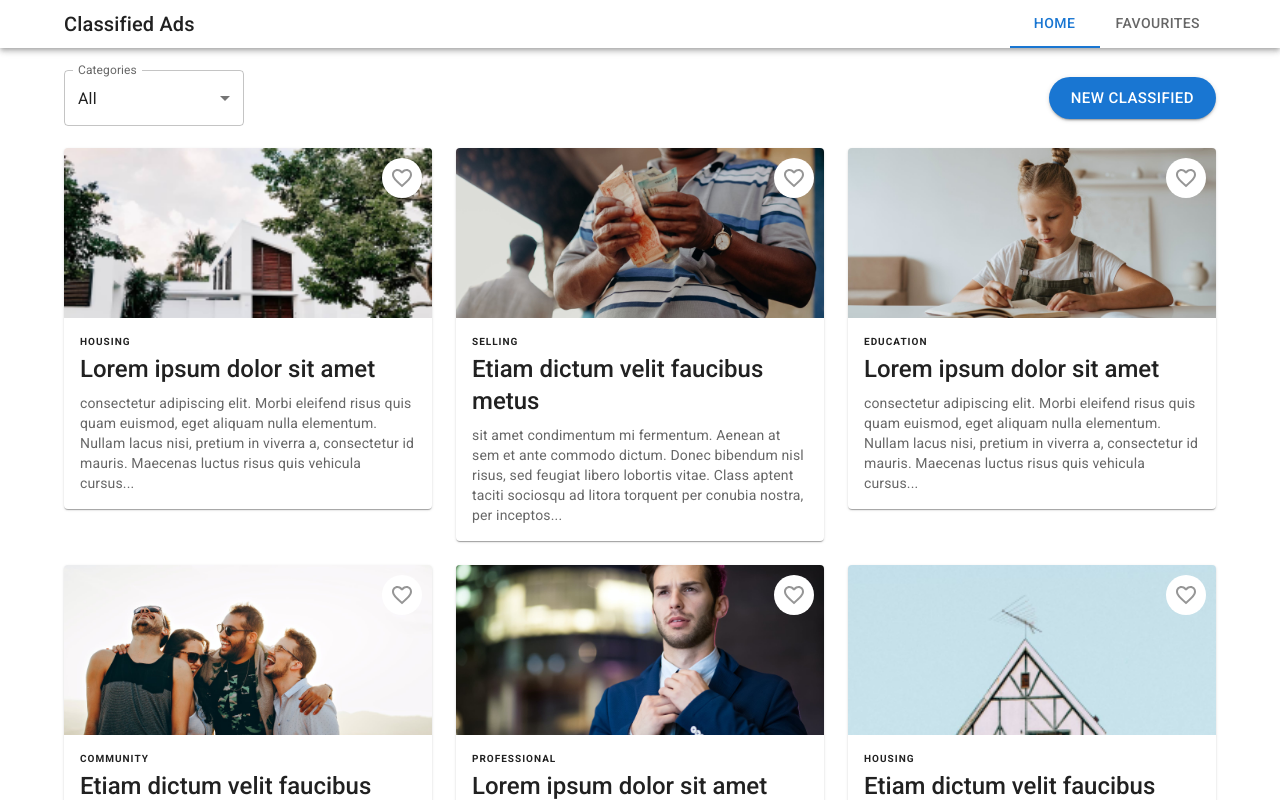
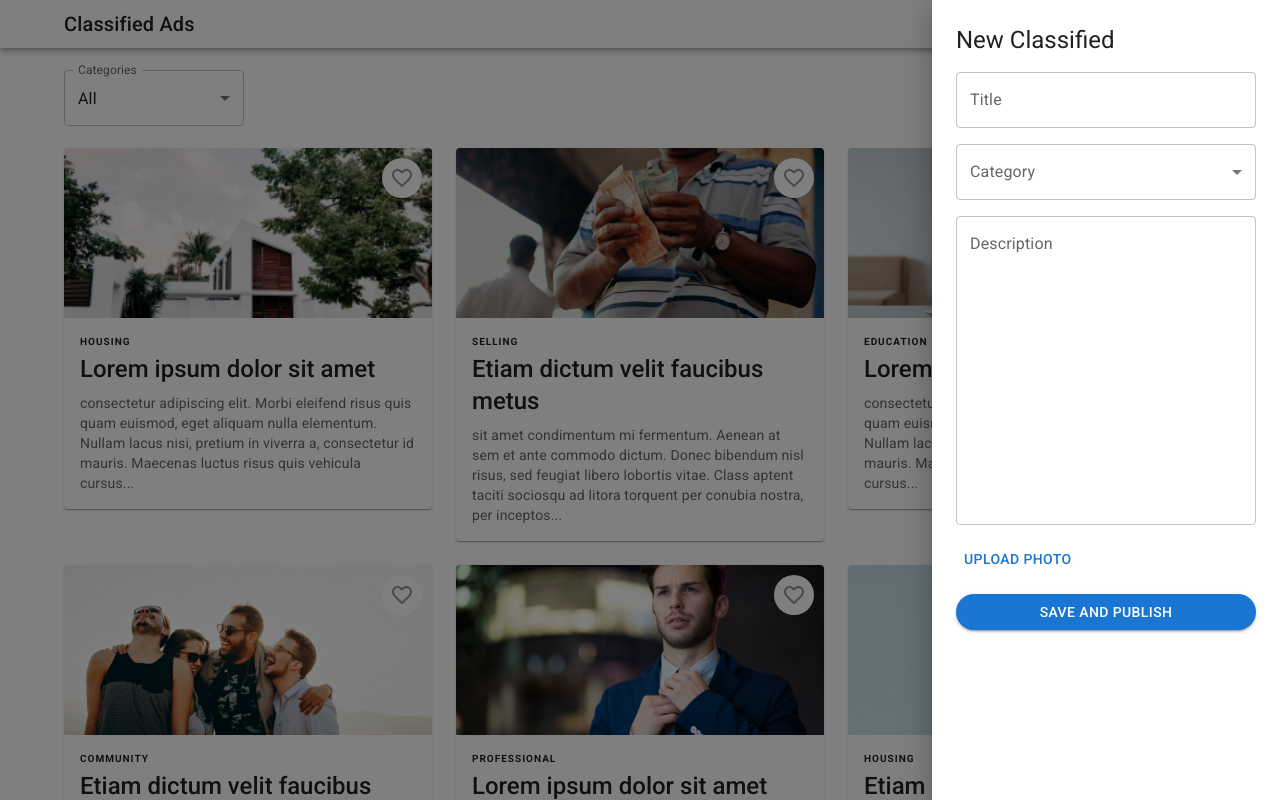
Before and after one commit to hashaaan/villvay-classified-ads, a React (Create React App) app: page / in a window 1280 px wide. Both pictures are taken after a click on the button "NEW CLASSIFIED". Shown: the top 800 px of the page. Built offline with nearby package versions, Linux system fonts and the light colour scheme.

Commit message:
Add new classifieds

```diff
--- a/src/App.js
+++ b/src/App.js
@@ -17,10 +17,20 @@ function App() {
     setItemsState(newItems);
   };
 
+  const handleAddItem = (item) => {
+    const newItems = [...itemsState];
+    newItems.push(item);
+    setItemsState(newItems);
+  };
+
   return (
     <>
       <AppContext.Provider
-        value={{ items: itemsState, addToFavorites: handleAddToFavourites }}
+        value={{
+          items: itemsState,
+          addToFavorites: handleAddToFavourites,
+          addItem: handleAddItem,
+        }}
       >
         <BrowserRouter>
           <Routes>
--- /dev/null
+++ b/src/components/forms/NewClassified.js
@@ -0,0 +1,131 @@
+import { useState, useContext } from "react";
+import { styled } from "@mui/material/styles";
+import {
+  Button,
+  Box,
+  FormControl,
+  InputLabel,
+  Select,
+  MenuItem,
+  Typography,
+  TextField,
+  Stack,
+} from "@mui/material";
+
+import { AppContext } from "../../context/AppContext";
+
+const Input = styled("input")({
+  display: "none",
+});
+
+const NewClassified = ({ categories = [], onClose }) => {
+  const appContext = useContext(AppContext);
+  const [category, setCategory] = useState("");
+  const [title, setTitle] = useState("");
+  const [description, setDescription] = useState("");
+  const [image, setImage] = useState("");
+
+  const handleChageCategory = (e) => {
+    setCategory(e.target.value);
+  };
+
+  const handleChangeTitle = (e) => {
+    setTitle(e.target.value);
+  };
+
+  const handleChangeDescription = (e) => {
+    setDescription(e.target.value);
+  };
+
+  const handleChangeImage = (e) => {
+    const file = e.target.files[0];
+    const reader = new FileReader();
+    reader.onload = (e) => {
+      setImage(e.target.result);
+    };
+    reader.readAsDataURL(file);
+  };
+
+  const generateNextId = () => {
+    const lastId =
+      appContext.items.length > 0
+        ? appContext.items[appContext.items.length - 1].id
+        : 0;
+    return lastId + 1;
+  };
+
+  const handleSubmit = (e) => {
+    e.preventDefault();
+    const newClassified = {
+      id: generateNextId(),
+      category,
+      name: title,
+      description,
+      imageUrl: image,
+      isFavourite: false,
+    };
+    appContext.addItem(newClassified);
+    console.log(newClassified);
+    onClose();
+  };
+
+  return (
+    <Box sx={{ m: 3 }}>
+      <Typography variant="h5" sx={{ mb: 2 }}>
+        New Classified
+      </Typography>
+      <Stack component="form" spacing={2}>
+        <TextField
+          id="ad-title"
+          label="Title"
+          variant="outlined"
+          onChange={handleChangeTitle}
+        />
+        <FormControl sx={{ minWidth: 300 }}>
+          <InputLabel id="select-label-cat">Category</InputLabel>
+          <Select
+            labelId="select-label-cat"
+            id="select-cat"
+            value={category}
+            label="Category"
+            onChange={handleChageCategory}
+          >
+            {categories.length > 0 &&
+              categories.map(({ id, name, value }) => (
+                <MenuItem key={id} value={value}>
+                  {name}
+                </MenuItem>
+              ))}
+          </Select>
+        </FormControl>
+        <TextField
+          id="ad-description"
+          label="Description"
+          variant="outlined"
+          multiline
+          rows={12}
+          onChange={handleChangeDescription}
+        />
+        <label htmlFor="ad-image">
+          <Input
+            accept="image/*"
+            id="ad-image"
+            type="file"
+            onChange={handleChangeImage}
+          />
+          <Button component="span">Upload Photo</Button>
+        </label>
+        <Button
+          variant="contained"
+          color="primary"
+          sx={{ borderRadius: 20 }}
+          onClick={handleSubmit}
+        >
+          Save and Publish
+        </Button>
+      </Stack>
+    </Box>
+  );
+};
+
+export default NewClassified;
--- a/src/components/layouts/TopBar.js
+++ b/src/components/layouts/TopBar.js
@@ -8,7 +8,10 @@ import {
   InputLabel,
   Select,
   MenuItem,
+  Drawer,
 } from "@mui/material";
+
+import NewClassified from "../forms/NewClassified";
 
 const categories = [
   { id: 1, name: "All", value: "all" },
@@ -24,13 +27,22 @@ const categories = [
 
 const TopBar = ({ onSelectCategory }) => {
   const [category, setCategory] = useState("all");
+  const [drawerOpen, setDrawerOpen] = useState(false);
 
-  const handleCategoryChange = (event) => {
-    setCategory(event.target.value);
-    onSelectCategory(event.target.value);
+  const handleCategoryChange = (e) => {
+    setCategory(e.target.value);
+    onSelectCategory(e.target.value);
+  };
+
+  const toggleDrawer = (open) => (e) => {
+    if (e.type === "keydown" && (e.key === "Tab" || e.key === "Shift")) {
+      return;
+    }
+    setDrawerOpen(open);
   };
 
   return (
+    <>
       <Container maxWidth="lg">
         <Toolbar disableGutters sx={{ height: 100 }}>
           <Box sx={{ mr: "auto", display: { md: "flex" } }}>
@@ -57,12 +69,21 @@ const TopBar = ({ onSelectCategory }) => {
               color="primary"
               sx={{ borderRadius: 20 }}
               size="large"
+              onClick={toggleDrawer(true)}
             >
               New Classified
             </Button>
           </Box>
         </Toolbar>
       </Container>
+      {/* App Drawer */}
+      <Drawer anchor="right" open={drawerOpen} onClose={toggleDrawer(false)}>
+        <NewClassified
+          onClose={() => setDrawerOpen(false)}
+          categories={categories}
+        />
+      </Drawer>
+    </>
   );
 };
 
--- a/src/components/pages/Home.js
+++ b/src/components/pages/Home.js
@@ -1,4 +1,4 @@
-import { useState, useContext } from "react";
+import { useState, useEffect, useContext } from "react";
 import { Container, Grid } from "@mui/material";
 
 import ItemCard from "../ItemCard";
@@ -9,6 +9,10 @@ import { AppContext } from "../../context/AppContext";
 const Home = () => {
   const appContext = useContext(AppContext);
   const [itemsToShow, setItemsToShow] = useState(appContext.items);
+
+  useEffect(() => {
+    setItemsToShow(appContext.items);
+  }, [appContext.items]);
 
   const handleCategorySelect = (category) => {
     if (category === "all") {
```
Lines whose indentation alone changed are shown as unchanged.
